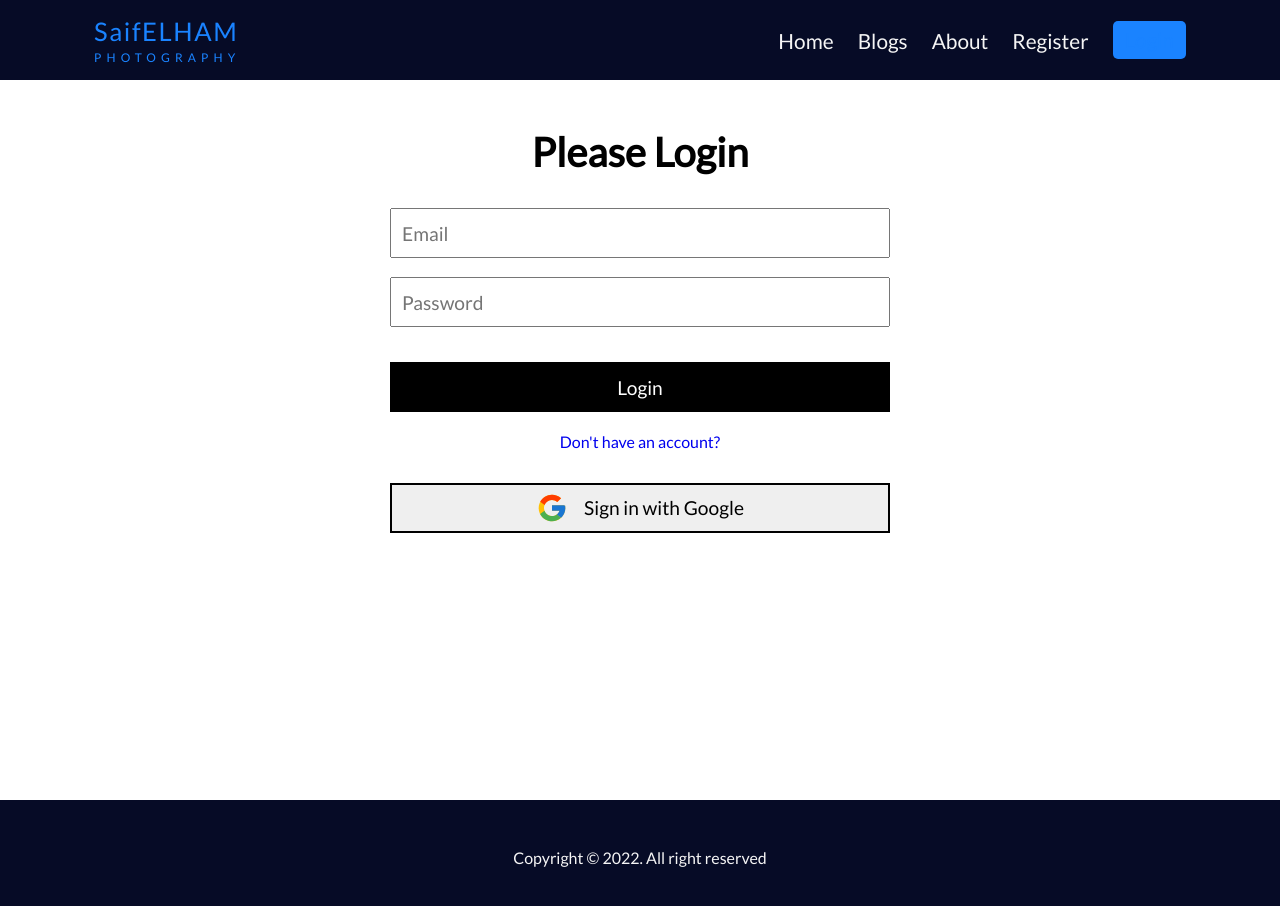
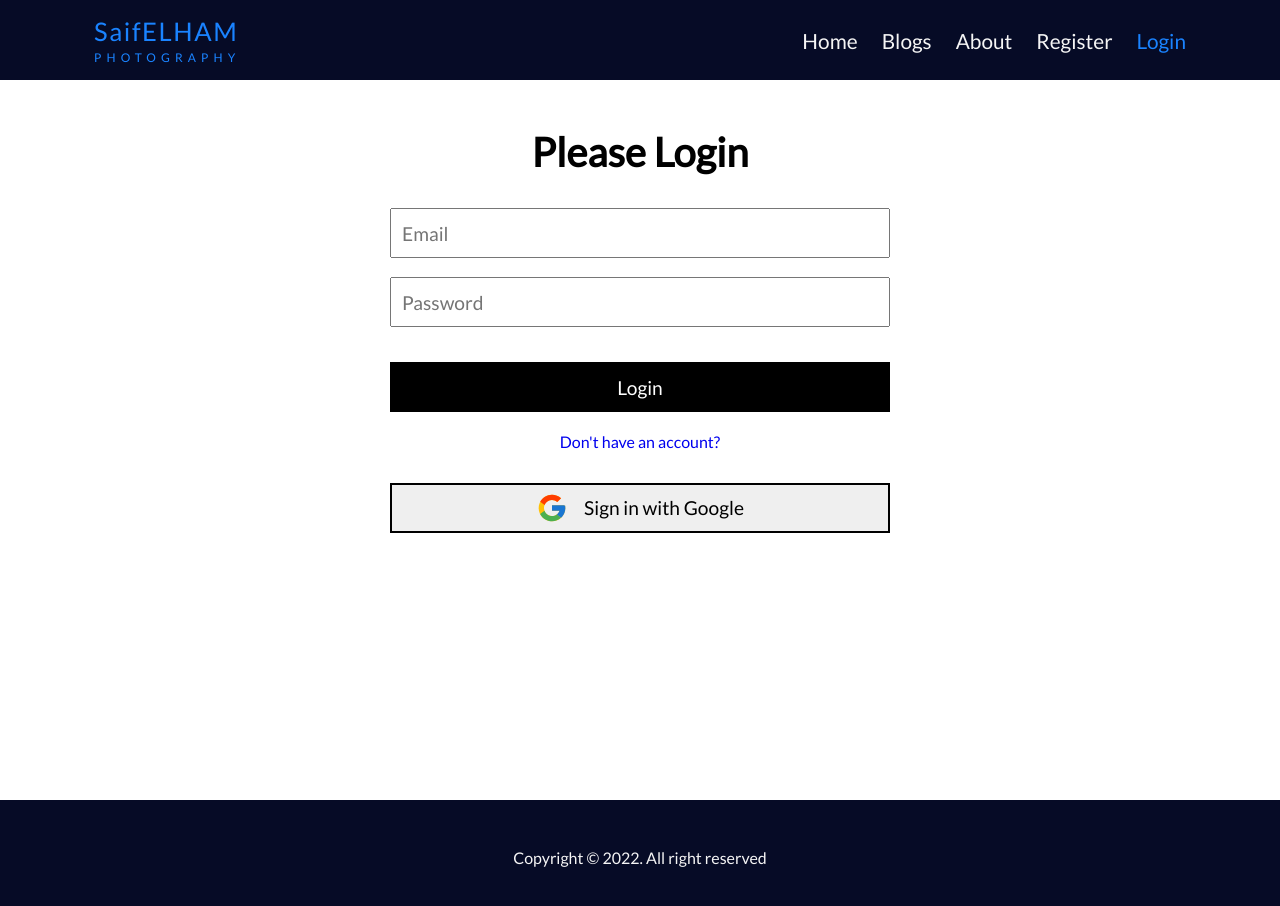
Before and after one commit to mdsaifullah-wd/saifelham-photography, a React (Create React App) app: page /login in a window 1280 px wide. Shown: the top 906 px of the page. Built offline with nearby package versions, Linux system fonts and the light colour scheme; no server answers.

Commit message:
fix navbar

```diff
--- a/src/components/Header/CustomLink/CustomLink.js
+++ b/src/components/Header/CustomLink/CustomLink.js
@@ -11,6 +11,7 @@ const CustomLink = ({ children, to, ...props }) => {
         style={{
           color: match ? 'var(--secondary-color)' : 'var(--light-color)',
         }}
+        className={match && ''}
         to={to}
         {...props}>
         {children}
--- a/src/components/Header/Header.js
+++ b/src/components/Header/Header.js
@@ -1,21 +1,23 @@
 import { signOut } from 'firebase/auth';
-import React, { useState } from 'react';
+import React, { useEffect, useState } from 'react';
 import { useAuthState } from 'react-firebase-hooks/auth';
 import auth from '../../firebase.init';
 import { FaBars } from 'react-icons/fa';
 import { ImCross } from 'react-icons/im';
 import CustomLink from './CustomLink/CustomLink';
 import './Header.css';
-import { Link } from 'react-router-dom';
+import { Link, useLocation } from 'react-router-dom';
 const Header = () => {
-  // Sidebar State
+  // useState
   const [sidebar, setSidebar] = useState(false);
+  const location = useLocation();
 
   // Auth State
   const [user] = useAuthState(auth);
 
   // Toggle Sidebar State
   const toggleSidebar = () => setSidebar(!sidebar);
+  // Login button handler
 
   return (
     <header className='header'>
@@ -67,7 +69,7 @@ const Header = () => {
                 </CustomLink>
                 <CustomLink
                   to={'/login'}
-                  className='highlight'
+                  className={location.pathname === '/login' ? '' : 'highlight'}
                   onClick={toggleSidebar}>
                   Login
                 </CustomLink>
```
